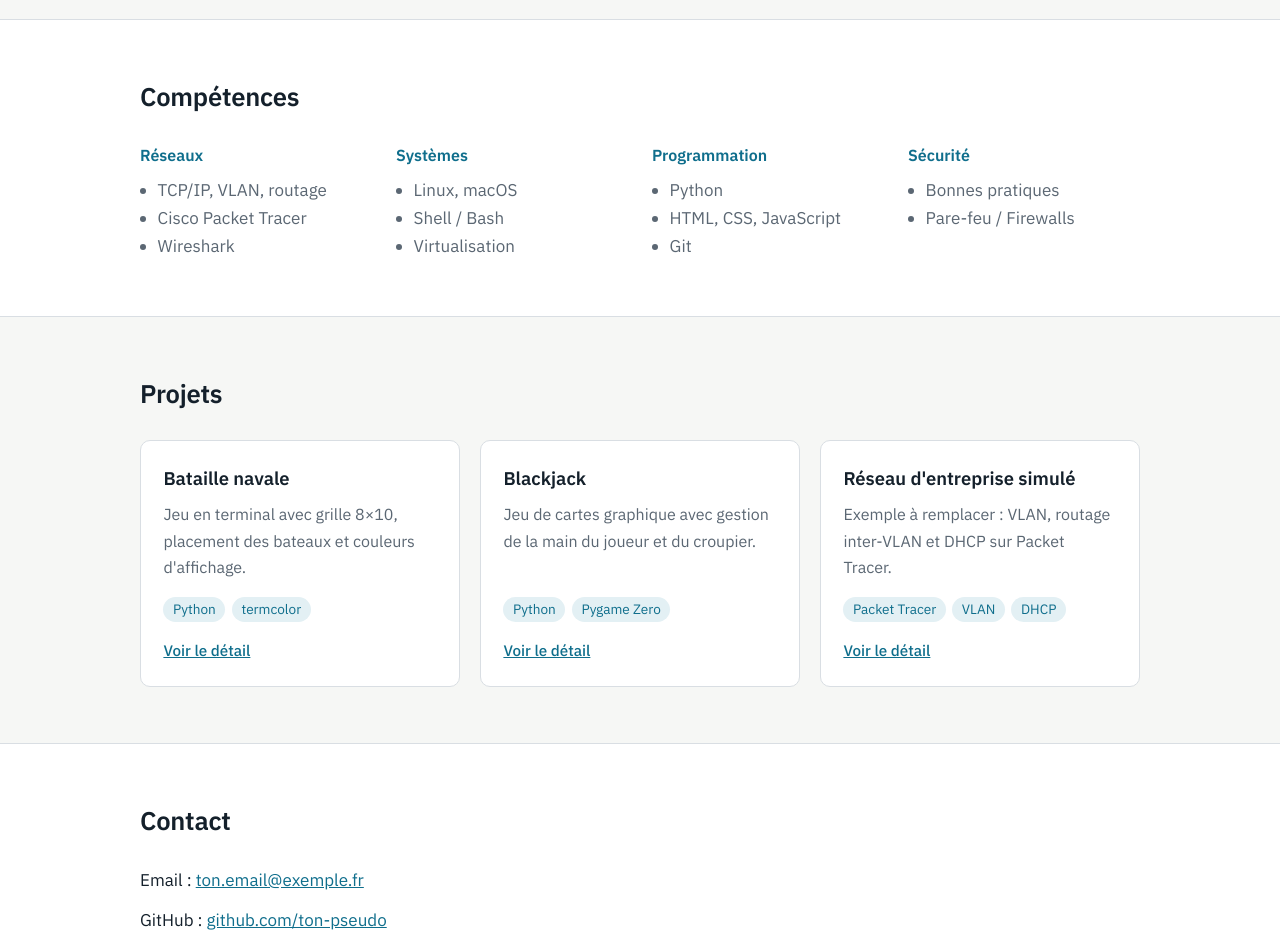
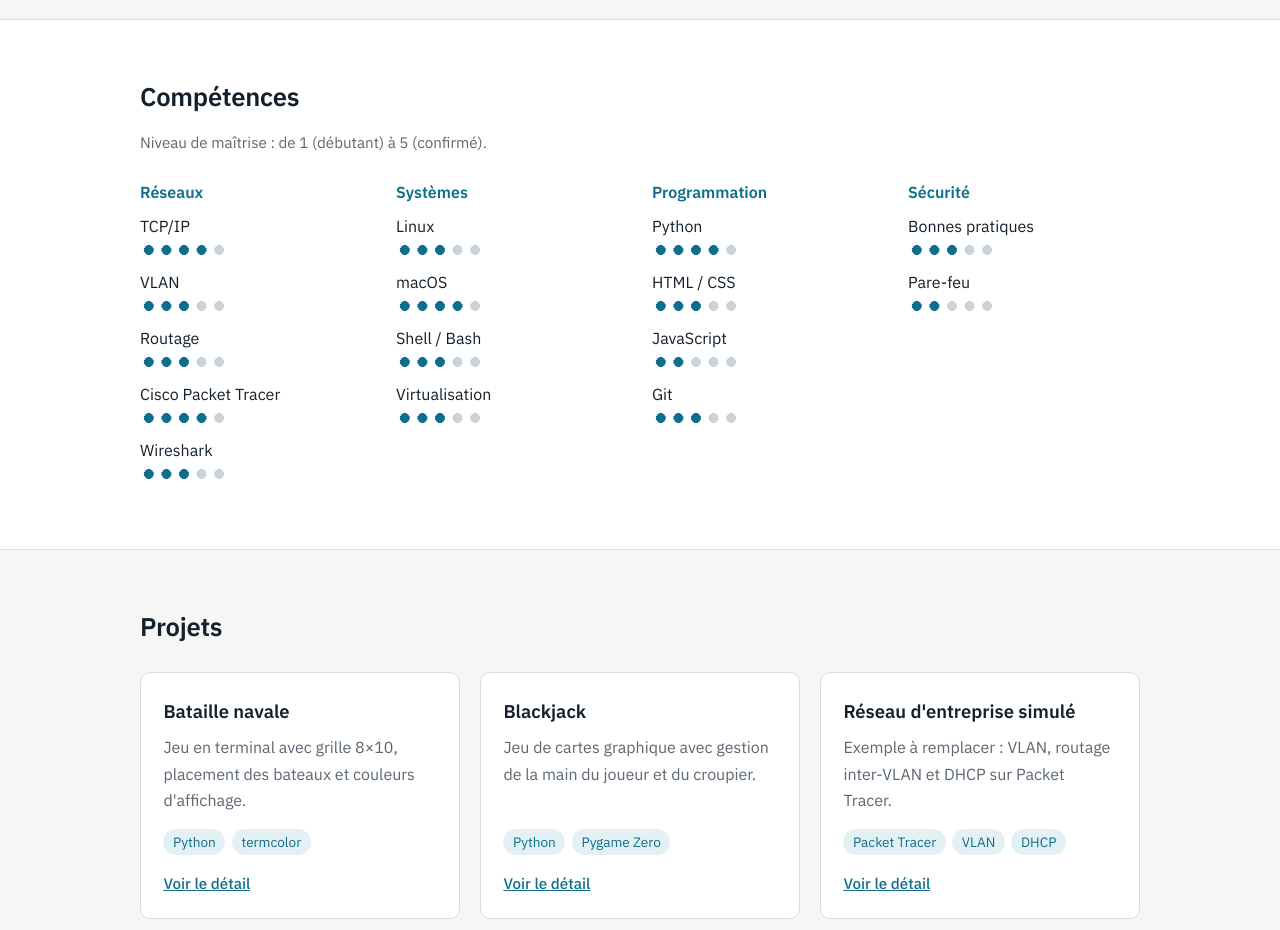
Before and after one commit to depic55/depic55.github.io, a plain HTML site: page index.html in a window 1280 px wide. Shown: the part 780-1710 px from the top of the page. Drawn offline with Linux system fonts and the light colour scheme.

Commit message:
Add files via upload

```diff
--- a/index.html
+++ b/index.html
@@ -69,22 +69,47 @@
   <section id="skills">
   <div class="wrap">
     <h2><span class="fr">Compétences</span><span class="en">Skills</span></h2>
+    <p class="legend"><span class="fr">Niveau de maîtrise : de 1 (débutant) à 5 (confirmé).</span><span class="en">Proficiency: from 1 (beginner) to 5 (advanced).</span></p>
+    <!--
+      NIVEAU DE MAÎTRISE : change le chiffre dans style="--lvl:4"
+      (0 = aucun point, 5 = les 5 points remplis).
+      Pour ajouter une compétence, copie une ligne <li> … </li>.
+    -->
     <div class="skills">
       <div>
         <h3><span class="fr">Réseaux</span><span class="en">Networking</span></h3>
-        <ul><li>TCP/IP, VLAN, routage</li><li>Cisco Packet Tracer</li><li>Wireshark</li></ul>
+        <ul>
+          <li><span>TCP/IP</span><span class="dots" style="--lvl:4" role="img" aria-label="4/5"></span></li>
+          <li><span>VLAN</span><span class="dots" style="--lvl:3" role="img" aria-label="3/5"></span></li>
+          <li><span>Routage</span><span class="dots" style="--lvl:3" role="img" aria-label="3/5"></span></li>
+          <li><span>Cisco Packet Tracer</span><span class="dots" style="--lvl:4" role="img" aria-label="4/5"></span></li>
+          <li><span>Wireshark</span><span class="dots" style="--lvl:3" role="img" aria-label="3/5"></span></li>
+        </ul>
       </div>
       <div>
         <h3><span class="fr">Systèmes</span><span class="en">Systems</span></h3>
-        <ul><li>Linux, macOS</li><li>Shell / Bash</li><li>Virtualisation</li></ul>
+        <ul>
+          <li><span>Linux</span><span class="dots" style="--lvl:3" role="img" aria-label="3/5"></span></li>
+          <li><span>macOS</span><span class="dots" style="--lvl:4" role="img" aria-label="4/5"></span></li>
+          <li><span>Shell / Bash</span><span class="dots" style="--lvl:3" role="img" aria-label="3/5"></span></li>
+          <li><span><span class="fr">Virtualisation</span><span class="en">Virtualization</span></span><span class="dots" style="--lvl:3" role="img" aria-label="3/5"></span></li>
+        </ul>
       </div>
       <div>
         <h3><span class="fr">Programmation</span><span class="en">Programming</span></h3>
-        <ul><li>Python</li><li>HTML, CSS, JavaScript</li><li>Git</li></ul>
+        <ul>
+          <li><span>Python</span><span class="dots" style="--lvl:4" role="img" aria-label="4/5"></span></li>
+          <li><span>HTML / CSS</span><span class="dots" style="--lvl:3" role="img" aria-label="3/5"></span></li>
+          <li><span>JavaScript</span><span class="dots" style="--lvl:2" role="img" aria-label="2/5"></span></li>
+          <li><span>Git</span><span class="dots" style="--lvl:3" role="img" aria-label="3/5"></span></li>
+        </ul>
       </div>
       <div>
         <h3><span class="fr">Sécurité</span><span class="en">Security</span></h3>
-        <ul><li><span class="fr">Bonnes pratiques</span><span class="en">Best practices</span></li><li>Pare-feu / Firewalls</li></ul>
+        <ul>
+          <li><span><span class="fr">Bonnes pratiques</span><span class="en">Best practices</span></span><span class="dots" style="--lvl:3" role="img" aria-label="3/5"></span></li>
+          <li><span><span class="fr">Pare-feu</span><span class="en">Firewalls</span></span><span class="dots" style="--lvl:2" role="img" aria-label="2/5"></span></li>
+        </ul>
       </div>
     </div>
     </div>
--- a/style.css
+++ b/style.css
@@ -55,7 +55,14 @@ h2{font-size:1.6rem;margin:0 0 1.5rem;font-weight:600;letter-spacing:-.01em}
 
 .skills{display:grid;grid-template-columns:repeat(auto-fit,minmax(min(100%,200px),1fr));gap:1.5rem}
 .skills h3{font-size:1rem;margin:0 0 .5rem;color:var(--accent)}
-.skills ul{margin:0;padding-left:1.1rem;color:var(--muted)}
+.skills ul{margin:0;padding:0;list-style:none}
+.skills li{display:flex;flex-direction:column;gap:.35rem;margin:0 0 .9rem;color:var(--ink);font-size:1rem}
+.legend{margin:-.75rem 0 1.5rem;color:var(--muted);font-size:.95rem}
+/* 5 points de niveau : --lvl (0 à 5) est défini dans le HTML */
+.dots{display:block;width:5.5rem;height:.6rem;
+  background:linear-gradient(to right,var(--accent) calc(var(--lvl) * 20%),#CBD3DA 0);
+  -webkit-mask:radial-gradient(circle closest-side,#000 96%,transparent 100%) 0 0/20% 100% repeat-x;
+  mask:radial-gradient(circle closest-side,#000 96%,transparent 100%) 0 0/20% 100% repeat-x}
 
 /* ===== Projets ===== */
 .projects{display:grid;grid-template-columns:repeat(auto-fill,minmax(min(100%,290px),1fr));gap:1.25rem}
```
